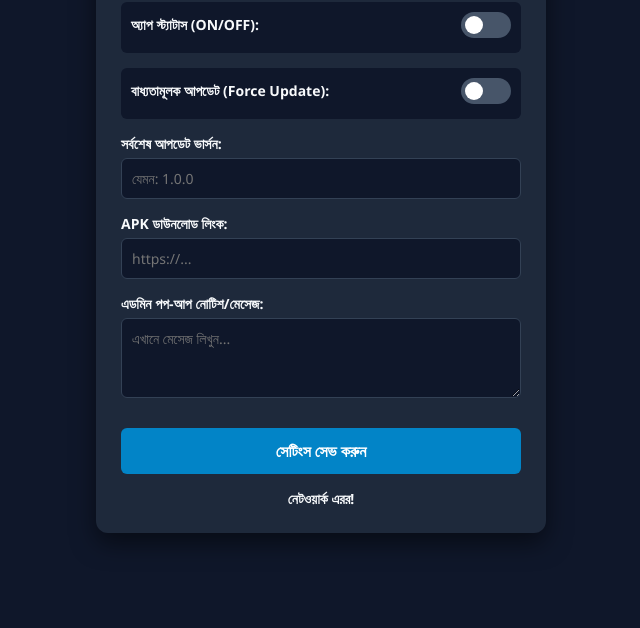
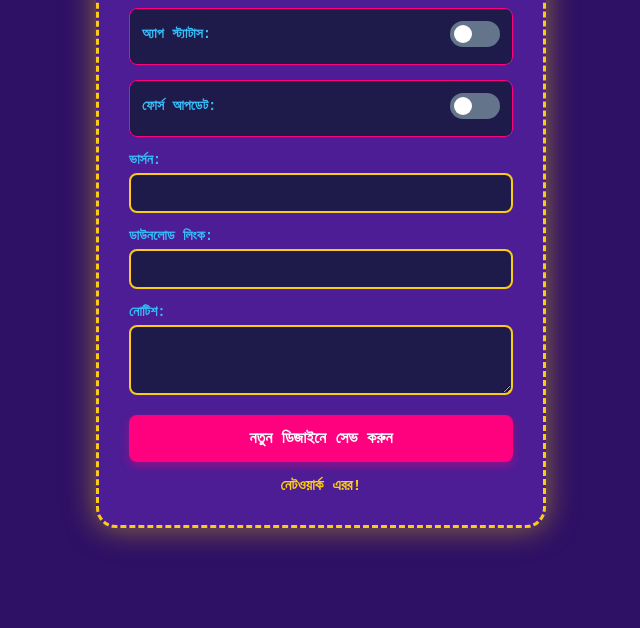
Before and after one commit to youmizbah2-cyber/Mz44, a plain HTML site: page index.html in a window 1280 px wide. Shown: the part 172-800 px from the top of the page, without its empty margins (319-959 px from the left). Drawn offline with Linux system fonts and the light colour scheme.

Commit message:
Update index.html

```diff
--- a/index.html
+++ b/index.html
@@ -3,17 +3,17 @@
 <head>
     <meta charset="UTF-8">
     <meta name="viewport" content="width=device-width, initial-scale=1.0">
-    <title>App Control Panel</title>
+    <title>New Design Test Panel</title>
     <style>
         * {
             box-sizing: border-box;
-            font-family: 'Segoe UI', Tahoma, Geneva, Verdana, sans-serif;
+            font-family: 'Courier New', Courier, monospace;
             margin: 0;
             padding: 0;
         }
         body {
-            background-color: #0f172a;
-            color: #f8fafc;
+            background-color: #2e1065; /* একদম নতুন গাড় পার্পল ব্যাকগ্রাউন্ড */
+            color: #facc15; /* উজ্জ্বল হলুদ লেখা */
             display: flex;
             justify-content: center;
             align-items: center;
@@ -21,17 +21,20 @@
             padding: 20px;
         }
         .container {
-            background-color: #1e293b;
-            padding: 25px;
-            border-radius: 12px;
-            box-shadow: 0 10px 25px rgba(0,0,0,0.5);
+            background-color: #4c1d95;
+            padding: 30px;
+            border-radius: 20px;
+            box-shadow: 0 0 30px rgba(250, 204, 21, 0.5);
             width: 100%;
             max-width: 450px;
+            border: 3px dashed #facc15;
         }
         h2 {
             text-align: center;
             margin-bottom: 20px;
-            color: #38bdf8;
+            color: #ff007f; /* নিয়ন পিংক হেডিং */
+            font-size: 22px;
+            text-transform: uppercase;
         }
         .form-group {
             margin-bottom: 15px;
@@ -39,30 +42,32 @@
         label {
             display: block;
             margin-bottom: 5px;
-            font-weight: 600;
+            font-weight: bold;
             font-size: 14px;
+            color: #38bdf8;
         }
         input[type="text"], textarea {
             width: 100%;
             padding: 10px;
-            border-radius: 6px;
-            border: 1px solid #334155;
-            background-color: #0f172a;
+            border-radius: 8px;
+            border: 2px solid #facc15;
+            background-color: #1e1b4b;
             color: #fff;
             font-size: 14px;
         }
         textarea {
             resize: vertical;
-            height: 80px;
+            height: 70px;
         }
         .switch-group {
             display: flex;
             justify-content: space-between;
             align-items: center;
             margin-bottom: 15px;
-            background: #0f172a;
-            padding: 10px;
-            border-radius: 6px;
+            background: #1e1b4b;
+            padding: 12px;
+            border-radius: 8px;
+            border: 1px solid #ff007f;
         }
         .switch {
             position: relative;
@@ -70,16 +75,12 @@
             width: 50px;
             height: 26px;
         }
-        .switch input {
-            opacity: 0;
-            width: 0;
-            height: 0;
-        }
+        .switch input { opacity: 0; width: 0; height: 0; }
         .slider {
             position: absolute;
             cursor: pointer;
             top: 0; left: 0; right: 0; bottom: 0;
-            background-color: #475569;
+            background-color: #64748b;
             transition: .4s;
             border-radius: 34px;
         }
@@ -94,43 +95,37 @@
             transition: .4s;
             border-radius: 50%;
         }
-        input:checked + .slider {
-            background-color: #22c55e;
-        }
-        input:checked + .slider:before {
-            transform: translateX(24px);
-        }
+        input:checked + .slider { background-color: #ff007f; }
+        input:checked + .slider:before { transform: translateX(24px); }
         button {
             width: 100%;
-            padding: 12px;
-            background-color: #0284c7;
+            padding: 14px;
+            background-color: #ff007f;
             border: none;
             color: white;
             font-size: 16px;
             font-weight: bold;
-            border-radius: 6px;
+            border-radius: 8px;
             cursor: pointer;
-            transition: background 0.3s;
-            margin-top: 10px;
+            box-shadow: 0 4px 10px rgba(255,0,127,0.4);
         }
-        button:hover {
-            background-color: #0369a1;
-        }
+        button:hover { background-color: #e60073; }
         #msg {
             margin-top: 15px;
             text-align: center;
             font-weight: bold;
-            font-size: 14px;
+            font-size: 15px;
+            color: #facc15;
         }
     </style>
 </head>
 <body>
 
 <div class="container">
-    <h2>App Control Panel</h2>
+    <h2>🚀 ডিজাইন টেস্ট মোড v2</h2>
 
     <div class="switch-group">
-        <label>অ্যাপ স্ট্যাটাস (ON/OFF):</label>
+        <label>অ্যাপ স্ট্যাটাস:</label>
         <label class="switch">
             <input type="checkbox" id="app_status">
             <span class="slider"></span>
@@ -138,7 +133,7 @@
     </div>
 
     <div class="switch-group">
-        <label>বাধ্যতামূলক আপডেট (Force Update):</label>
+        <label>ফোর্স আপডেট:</label>
         <label class="switch">
             <input type="checkbox" id="force_update">
             <span class="slider"></span>
@@ -146,21 +141,21 @@
     </div>
 
     <div class="form-group">
-        <label>সর্বশেষ আপডেট ভার্সন:</label>
-        <input type="text" id="version" placeholder="যেমন: 1.0.0">
+        <label>ভার্সন:</label>
+        <input type="text" id="version">
     </div>
 
     <div class="form-group">
-        <label>APK ডাউনলোড লিংক:</label>
-        <input type="text" id="download_url" placeholder="https://...">
+        <label>ডাউনলোড লিংক:</label>
+        <input type="text" id="download_url">
     </div>
 
     <div class="form-group">
-        <label>এডমিন পপ-আপ নোটিশ/মেসেজ:</label>
-        <textarea id="notice" placeholder="এখানে মেসেজ লিখুন..."></textarea>
+        <label>নোটিশ:</label>
+        <textarea id="notice"></textarea>
     </div>
 
-    <button onclick="saveConfig()">সেটিংস সেভ করুন</button>
+    <button onclick="saveConfig()">নতুন ডিজাইনে সেভ করুন</button>
     <div id="msg"></div>
 </div>
 
@@ -168,14 +163,13 @@
     const GITHUB_USER = "youmizbah2-cyber";
     const REPO_NAME = "Mz44";
     const FILE_PATH = "config.json";
-    // নিচে আপনার কপি করা আসল গিটহাব টোকেনটি বসান
-    const GITHUB_TOKEN = "আপনার_আসল_টোকেন_এখানে_বসান";
+    const GITHUB_TOKEN = "আপনার_আসল_টোকেন_এখানে_বসান"; // আপনার টোকেন এখানে বসাবেন
 
     const API_URL = `https://api.github.com/repos/${GITHUB_USER}/${REPO_NAME}/contents/${FILE_PATH}`;
     let fileSha = "";
 
     async function loadConfig() {
-        document.getElementById('msg').innerText = "ডাটা লোড হচ্ছে...";
+        document.getElementById('msg').innerText = "টেস্ট ডাটা লোড হচ্ছে...";
         try {
             let response = await fetch(API_URL, {
                 headers: { "Authorization": `token ${GITHUB_TOKEN}` }
@@ -190,9 +184,9 @@
                 document.getElementById('version').value = content.version || "";
                 document.getElementById('download_url').value = content.download_url || "";
                 document.getElementById('notice').value = content.notice || "";
-                document.getElementById('msg').innerText = "";
+                document.getElementById('msg').innerText = "✅ নতুন ডিজাইন সফলভাবে লোড হয়েছে!";
             } else {
-                document.getElementById('msg').innerText = "ডাটা লোড করতে সমস্যা হয়েছে!";
+                document.getElementById('msg').innerText = "লোড করতে সমস্যা!";
             }
         } catch (error) {
             document.getElementById('msg').innerText = "নেটওয়ার্ক এরর!";
@@ -201,7 +195,6 @@
 
     async function saveConfig() {
         document.getElementById('msg').innerText = "সেভ হচ্ছে...";
-
         let updatedData = {
             app_status: document.getElementById('app_status').checked,
             force_update: document.getElementById('force_update').checked,
@@ -209,7 +202,6 @@
             download_url: document.getElementById('download_url').value,
             notice: document.getElementById('notice').value
         };
-
         let contentEncoded = btoa(unescape(encodeURIComponent(JSON.stringify(updatedData, null, 2))));
 
         try {
@@ -220,24 +212,21 @@
                     "Content-Type": "application/json"
                 },
                 body: JSON.stringify({
-                    message: "Update config via Admin Panel",
+                    message: "Test design update",
                     content: contentEncoded,
                     sha: fileSha
                 })
             });
-
             let result = await response.json();
             if(response.ok) {
                 fileSha = result.content.sha;
-                document.getElementById('msg').innerText = "গিটহাবে সফলভাবে সেভ হয়েছে!";
                 alert("সফলভাবে সেভ হয়েছে!");
+                document.getElementById('msg').innerText = "🎉 গিটহাবে পার্মানেন্ট সেভ হয়েছে!";
             } else {
-                alert("সেভ হয়নি! ত্রুটি: " + (result.message || "অজানা সমস্যা"));
-                document.getElementById('msg').innerText = "সেভ করতে সমস্যা হয়েছে!";
+                alert("সেভ হয়নি: " + result.message);
             }
         } catch (error) {
-            alert("নেটওয়ার্ক বা কোড ত্রুটি: " + error.message);
-            document.getElementById('msg').innerText = "নেটওয়ার্ক ত্রুটি!";
+            alert("ত্রুটি: " + error.message);
         }
     }
 
```
